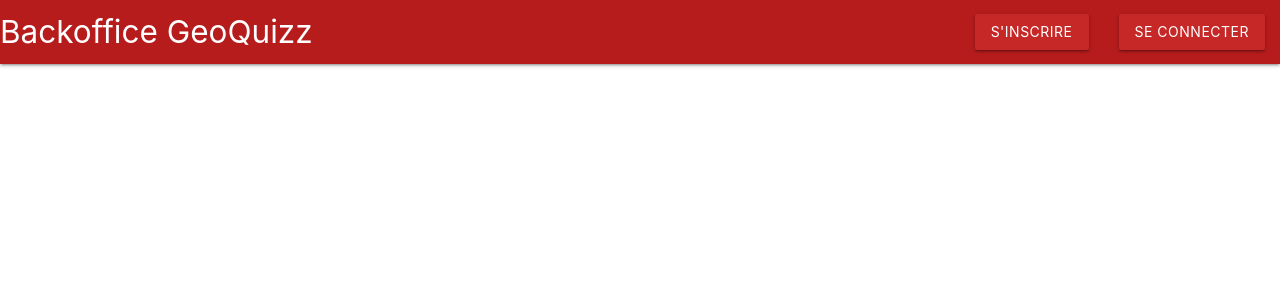
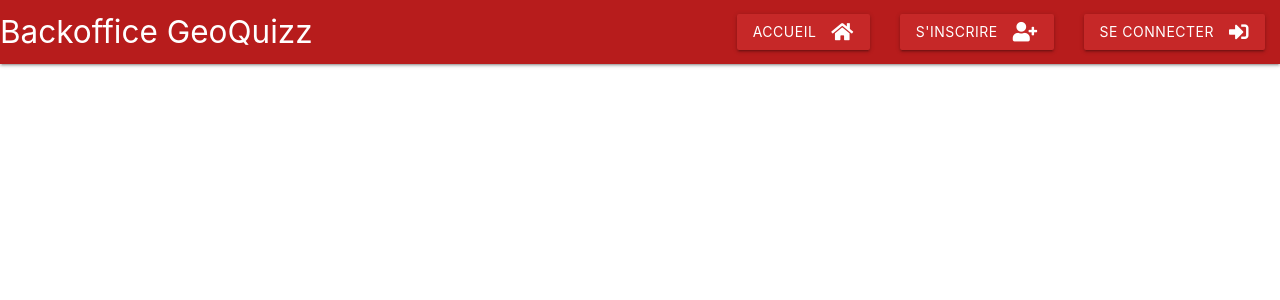
Before and after one commit to apinot/GeoQuizz, a Vue app in the folder backoffice/: page / in a window 1280 px wide. Shown: the top 300 px of the page. Built offline with nearby package versions, Linux system fonts and the light colour scheme.

Commit message:
ccs du menu

```diff
--- a/backoffice/src/App.vue
+++ b/backoffice/src/App.vue
@@ -1,5 +1,104 @@
 <template>
   <div id="app">
+    <nav>
+      <div class="nav-wrapper red darken-4">
+        <a class="brand-logo">Backoffice GeoQuizz</a>
+        <a href="#" data-target="mobile-demo" class="sidenav-trigger">
+        <i class="material-icons">menu</i></a>
+        <ul class="right hide-on-med-and-down">
+          <template v-if="isAuth">
+            <li>
+              <router-link class="btn red darken-3 waves-effect waves-light"
+                :to="{name: 'home'}">Accueil
+                <i class="fas fa-home right" style="line-height: inherit"></i>
+              </router-link>
+            </li>
+            <li>
+              <router-link class="btn red darken-3 waves-effect waves-light"
+                :to="{name: 'galerie'}">Gallerie
+                <i class="fas fa-images right" style="line-height: inherit"></i>
+              </router-link>
+            </li>
+            <li>
+              <router-link class="btn red darken-3 waves-effect waves-light"
+                :to="{name: 'series'}">Series
+                <i class="fas fa-list-alt right" style="line-height: inherit"></i></router-link>
+            </li>
+            <li>
+              <router-link class="btn red darken-3 waves-effect waves-light"
+                :to="{name: 'signout'}">Déconnexion
+                <i class="fas fa-sign-out-alt right icon" style="line-height: inherit"></i>
+              </router-link>
+            </li>
+          </template>
+          <template v-else>
+            <li>
+              <router-link class="btn red darken-3 waves-effect waves-light"
+                :to="{name: 'home'}">Accueil
+                <i class="fas fa-home right" style="line-height: inherit"></i>
+              </router-link>
+            </li>
+            <li>
+              <router-link class="btn red darken-3 waves-effect waves-light"
+                :to="{name: 'signup'}">S'inscrire
+                <i class="fas fa-user-plus right" style="line-height: inherit"></i>
+              </router-link>
+            </li>
+            <li>
+              <router-link class="btn red darken-3 waves-effect waves-light"
+                :to="{name: 'signin'}">Se connecter
+                <i class="fas fa-sign-in-alt right" style="line-height: inherit"></i>
+              </router-link>
+            </li>
+          </template>
+        </ul>
+      </div>
+    </nav>
+    <ul class="sidenav" id="mobile-demo">
+      <template v-if="isAuth">
+        <li>
+          <router-link class="btn red darken-3 waves-effect waves-light"
+            :to="{name: 'home'}">Accueil
+            <i class="fas fa-home" style="line-height: inherit"></i>
+          </router-link>
+        </li>
+        <li>
+          <router-link class="btn red darken-3" :to="{name: 'galerie'}">
+            Gallerie <i class="fas fa-images"></i>
+            </router-link>
+        </li>
+        <li>
+          <router-link class="btn red darken-3" :to="{name: 'series'}">
+            Series <i class="fas fa-list-alt"></i>
+            </router-link>
+        </li>
+        <li>
+          <router-link class="btn red darken-3" :to="{name: 'signout'}">
+            Se déconnecter<i class="fas fa-sign-out-alt"></i>
+          </router-link>
+        </li>
+      </template>
+      <template v-else>
+        <li>
+          <router-link class="btn red darken-3 waves-effect waves-light"
+            :to="{name: 'home'}">Accueil
+            <i class="fas fa-home" style="line-height: inherit"></i>
+          </router-link>
+        </li>
+        <li>
+          <router-link class="btn red darken-3" :to="{name: 'signup'}">
+            S'inscrire
+            <i class="fas fa-user-plus"></i>
+          </router-link>
+        </li>
+        <li>
+          <router-link class="btn red darken-3" :to="{name: 'signin'}">
+            Se connecter
+            <i class="fas fa-sign-in-alt"></i>
+          </router-link>
+        </li>
+      </template>
+    </ul>
     <!-- loader -->
     <div class="progress" v-if="isLoading">
       <div class="indeterminate"></div>
@@ -18,6 +117,12 @@ export default {
     isLoading() {
       return this.$store.getters.isLoading;
     },
+    isAuth() {
+      return this.$store.getters.isAuth;
+    },
+  },
+  mounted() {
+    window.M.AutoInit();
   },
 };
 </script>
@@ -30,4 +135,9 @@ export default {
   top: 0;
   margin: 0;
 };
+
+#home {
+  margin-left: 1em !important;
+  margin-right: 1em !important;
+}
 </style>
--- a/backoffice/src/views/Home.vue
+++ b/backoffice/src/views/Home.vue
@@ -1,64 +1,5 @@
 <template>
   <div class="home">
-    <nav>
-      <div class="nav-wrapper red darken-4">
-        <a href="/" class="brand-logo">Backoffice GeoQuizz</a>
-        <ul class="right">
-          <template v-if="isAuth">
-            <li>
-              <router-link class="btn red darken-3 waves-effect waves-light"
-              :to="{name: 'galerie'}">Gallerie</router-link>
-            </li>
-            <li>
-              <router-link class="btn red darken-3 waves-effect waves-light"
-              :to="{name: 'series'}">Series</router-link>
-            </li>
-            <li>
-              <router-link :to="{name: 'signout'}">
-                <button class="btn waves-effect waves-light">
-                  Déconnexion<i class="fas fa-sign-out-alt right" style="line-height: inherit"></i>
-                </button>
-              </router-link>
-            </li>
-          </template>
-          <template v-else>
-            <li>
-              <router-link class="btn red darken-3 waves-effect waves-light"
-              :to="{name: 'signup'}">S'inscrire</router-link>
-            </li>
-            <li>
-              <router-link class="btn red darken-3 waves-effect waves-light"
-              :to="{name: 'signin'}">
-                Se connecter</router-link>
-            </li>
-          </template>
-        </ul>
-      </div>
-    </nav>
-    <ul class="sidenav" id="mobile-demo">
-      <template v-if="isAuth">
-        <li>
-          <router-link class="btn red darken-3" :to="{name: 'galerie'}">Gallerie</router-link>
-        </li>
-        <li>
-          <router-link class="btn red darken-3" :to="{name: 'series'}">Series</router-link>
-        </li>
-        <li>
-          <router-link class="btn red darken-3" :to="{name: 'signout'}">
-            Se déconnecter<i class="fas fa-sign-out-alt"></i>
-          </router-link>
-        </li>
-      </template>
-      <template v-else>
-        <li>
-          <router-link class="btn red darken-3" :to="{name: 'signup'}">S'inscrire</router-link>
-        </li>
-        <li>
-          <router-link class="btn red darken-3" :to="{name: 'signin'}">Se connecter</router-link>
-        </li>
-      </template>
-    </ul>
-
   </div>
 </template>
 
@@ -66,18 +7,9 @@
 export default {
   name: 'Home',
   components: {},
-  computed: {
-    isAuth() {
-      return this.$store.getters.isAuth;
-    },
-  },
-  mounted() {
-    window.M.AutoInit();
-  },
 };
 </script>
 
 <style>
 
-
 </style>
```
